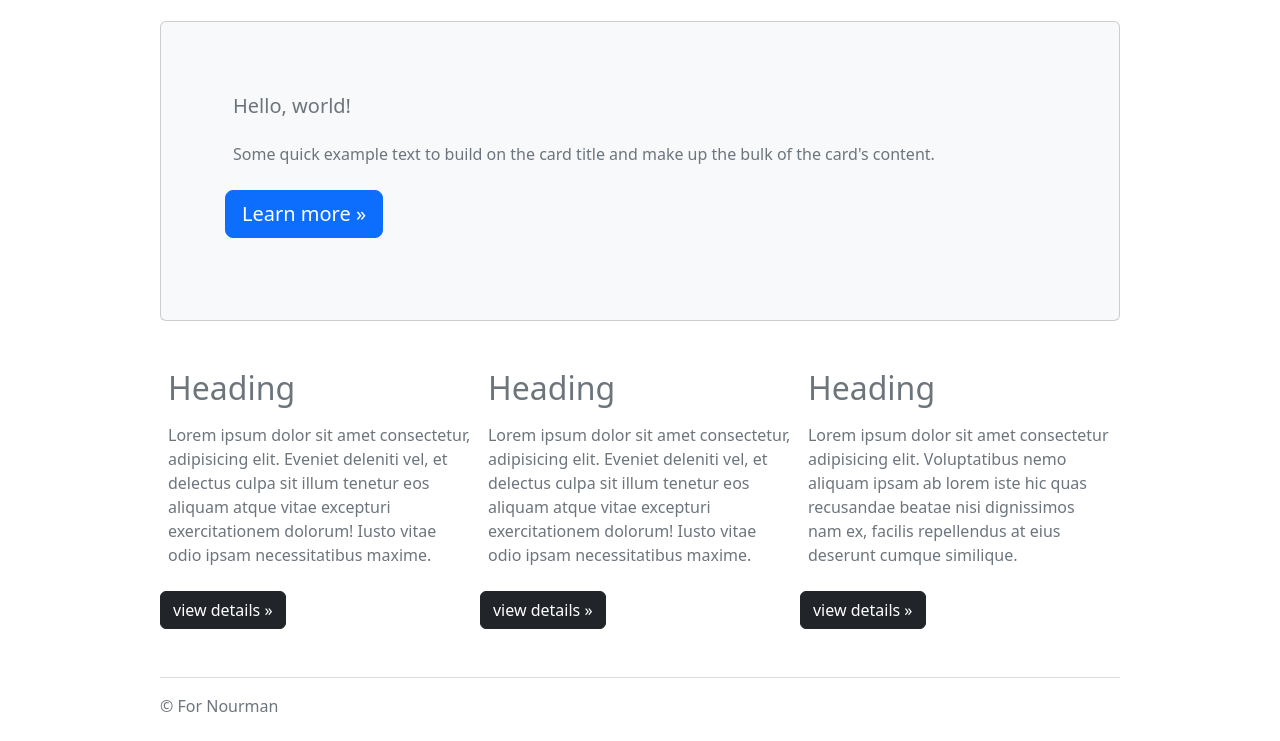
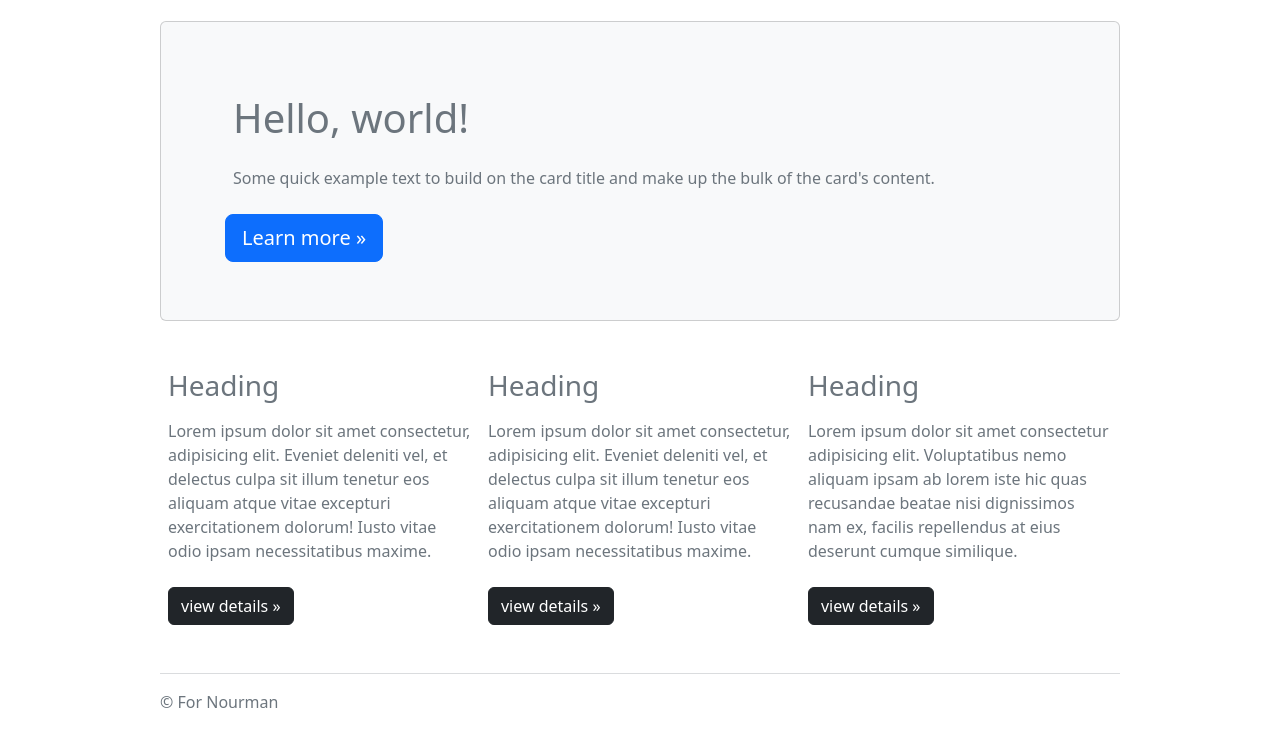
Before and after one commit to nourman23/bootstrap, a plain HTML site: page index.html in a window 1280 px wide. Shown: the part 59-800 px from the top of the page. Drawn offline with nearby package versions, Linux system fonts and the light colour scheme.

Commit message:
I have edited a few of things

```diff
--- a/index.html
+++ b/index.html
@@ -92,7 +92,7 @@
       style="width: 18rem; height: 300px"
     >
       <div class="card-body">
-        <h5 class="card-title p-2">Hello, world!</h5>
+        <h5 class="card-title p-2 fs-1">Hello, world!</h5>
         <p class="card-text p-2">
           Some quick example text to build on the card title and make up the
           bulk of the card's content.
@@ -104,42 +104,42 @@
     <div class="row row-cols-1 row-cols-md-3 g-3 w-75 mx-auto m-0">
       <div class="col p-0">
         <div class="card-body">
-          <h5 class="card-title p-2 fs-2">Heading</h5>
+          <h5 class="card-title p-2 fs-3">Heading</h5>
           <p class="card-text p-2">
             Lorem ipsum dolor sit amet consectetur, adipisicing elit. Eveniet
             deleniti vel, et delectus culpa sit illum tenetur eos aliquam atque
             vitae excepturi exercitationem dolorum! Iusto vitae odio ipsam
             necessitatibus maxime.
           </p>
-          <button type="button" class="btn btn-dark">
+          <button type="button" class="btn btn-dark mx-2">
             view details &raquo;
           </button>
         </div>
       </div>
       <div class="col p-0">
         <div class="card-body">
-          <h5 class="card-title p-2 fs-2">Heading</h5>
+          <h5 class="card-title p-2 fs-3">Heading</h5>
           <p class="card-text p-2">
             Lorem ipsum dolor sit amet consectetur, adipisicing elit. Eveniet
             deleniti vel, et delectus culpa sit illum tenetur eos aliquam atque
             vitae excepturi exercitationem dolorum! Iusto vitae odio ipsam
             necessitatibus maxime.
           </p>
-          <button type="button" class="btn btn-dark">
+          <button type="button" class="btn btn-dark mx-2">
             view details &raquo;
           </button>
         </div>
       </div>
       <div class="col p-0">
         <div class="card-body">
-          <h5 class="card-title p-2 fs-2">Heading</h5>
+          <h5 class="card-title p-2 fs-3">Heading</h5>
           <p class="card-text p-2">
             Lorem ipsum dolor sit amet consectetur adipisicing elit.
             Voluptatibus nemo aliquam ipsam ab lorem iste hic quas recusandae
             beatae nisi dignissimos nam ex, facilis repellendus at eius deserunt
             cumque similique.
           </p>
-          <button type="button" class="btn btn-dark">
+          <button type="button" class="btn btn-dark mx-2">
             view details &raquo;
           </button>
         </div>
```
